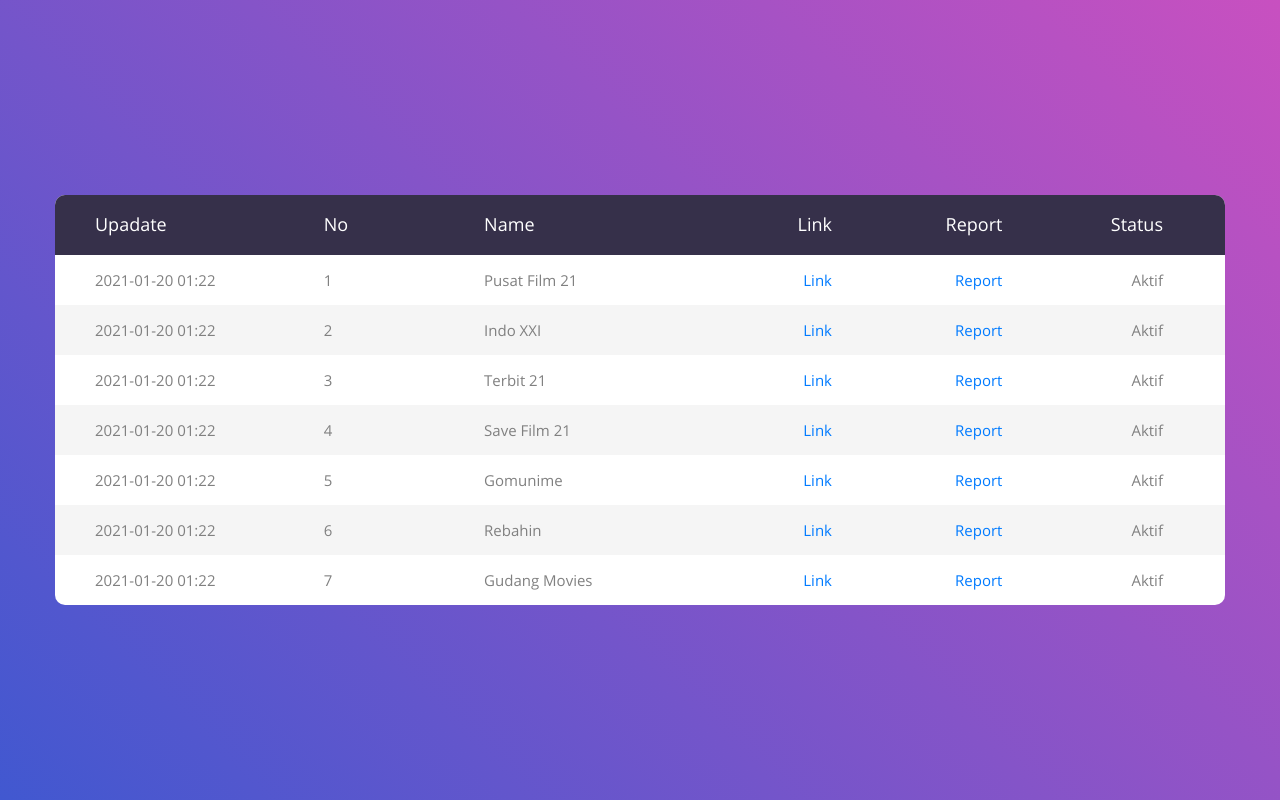
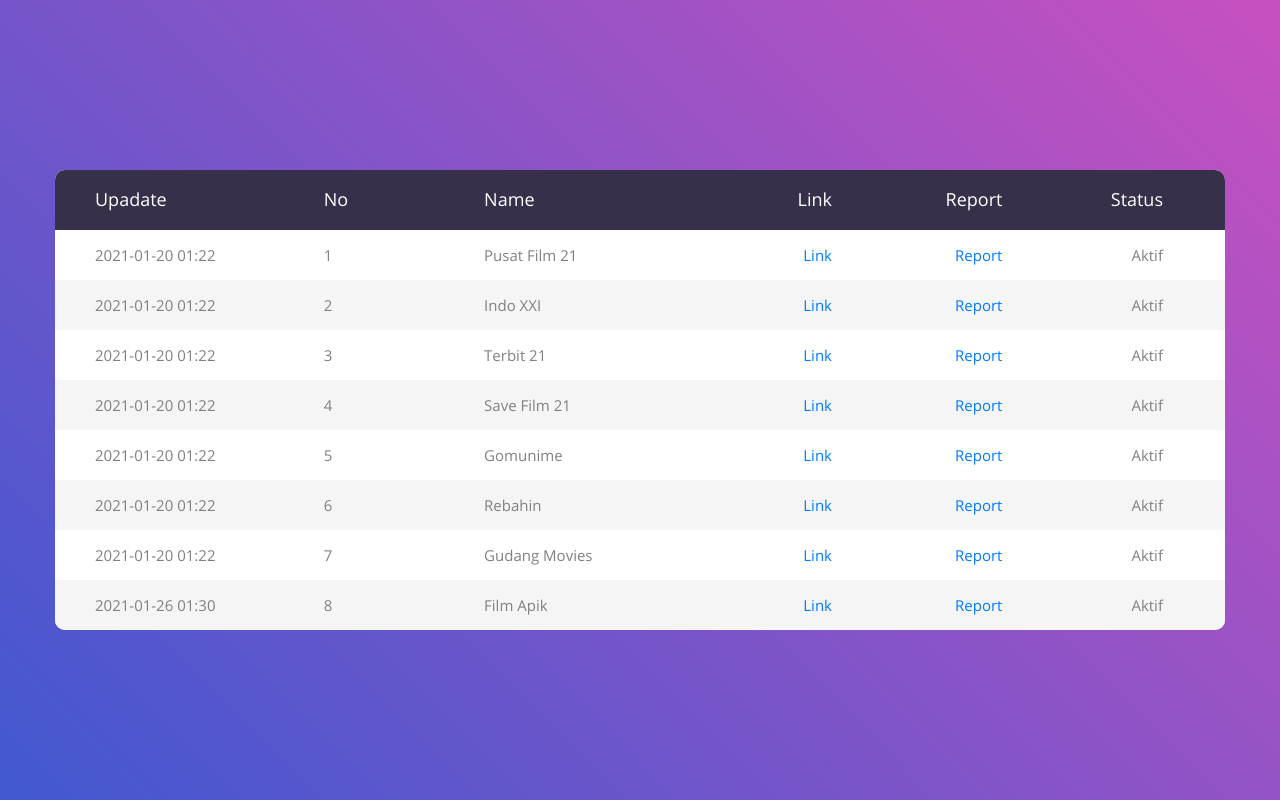
Before and after one commit to MSI0072/GUDANG-FILM, a PHP site: page / in a window 1280 px wide. Run offline with PHP 8.4, Linux system fonts and the light colour scheme.

Commit message:
Update index.php

```diff
--- a/index.php
+++ b/index.php
@@ -96,6 +96,14 @@
 									<td class="column5"><a href="https://t.me/LINK_NONTON_FILM">Report</a></td>
 									<td class="column6">Aktif</td>
 								</tr>
+								<tr>
+									<td class="column1">2021-01-26 01:30</td>
+									<td class="column2">8</td>
+									<td class="column3">Film Apik</td>
+									<td class="column4"><a href="https://ouo.io/SWtD7K">Link</a></td>
+									<td class="column5"><a href="https://t.me/LINK_NONTON_FILM">Report</a></td>
+									<td class="column6">Aktif</td>
+								</tr>
 						</tbody>
 					</table>
 				</div>
```
